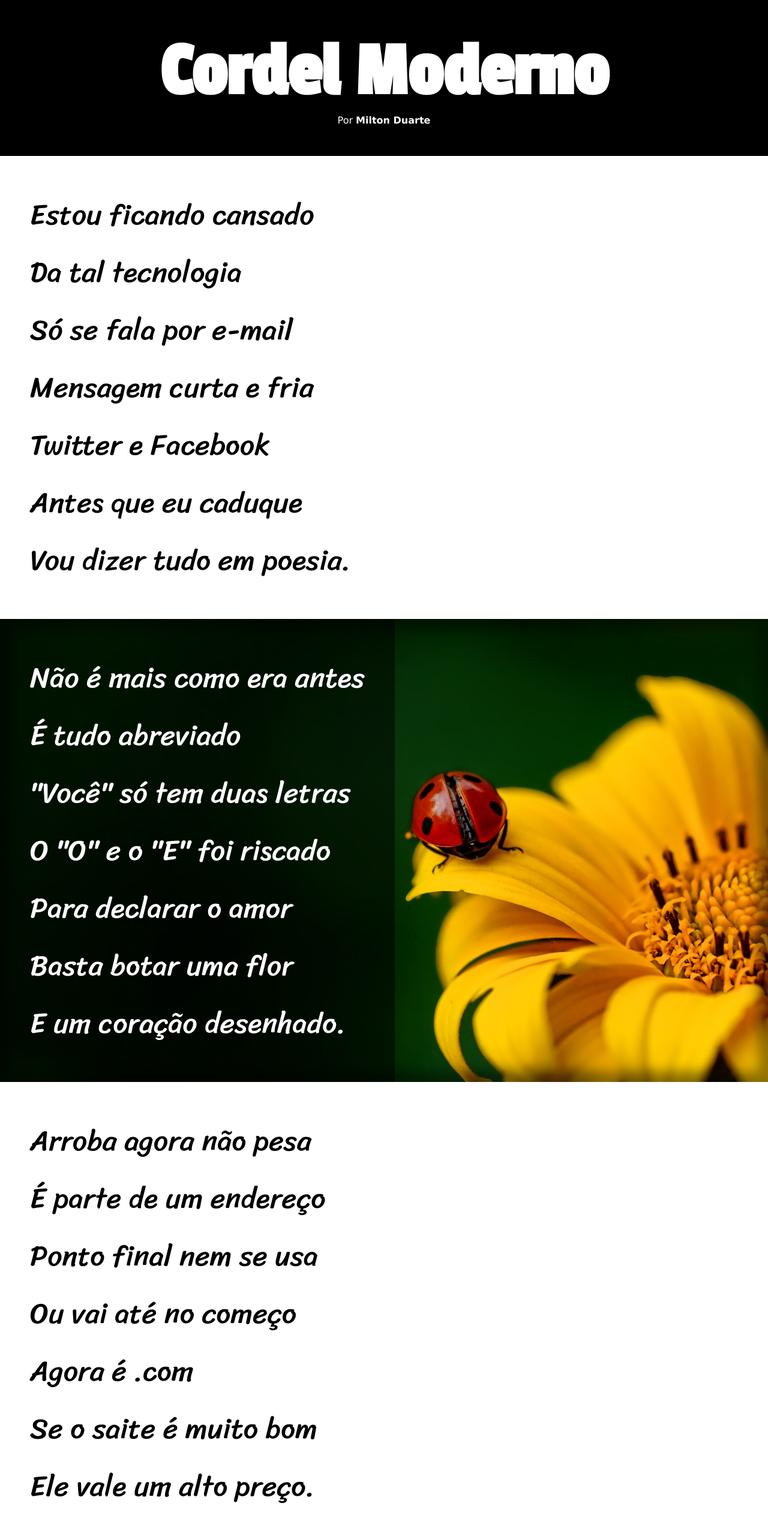
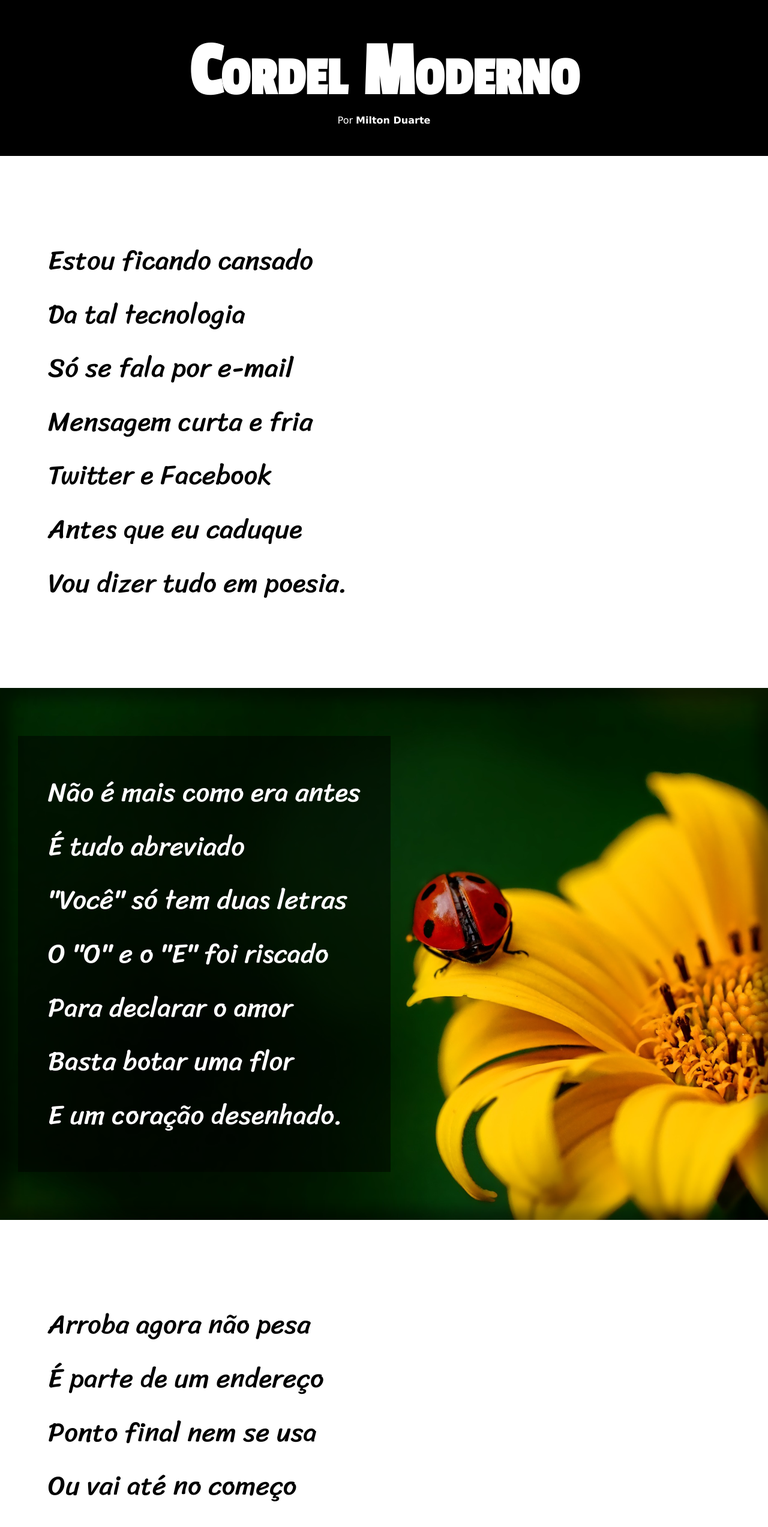
Before and after one commit to ianantonietti/HTML5_E_CSS3, a plain HTML site: page DESAFIOS/ds12/index.html in a window 1280 px wide. Shown: the top 2546 px of the page at 60% size. Drawn offline with Linux system fonts and the light colour scheme.

Commit message:
atualizei o css

```diff
--- a/DESAFIOS/ds12/index.html
+++ b/DESAFIOS/ds12/index.html
@@ -11,7 +11,9 @@
         <h1>
             Cordel Moderno
         </h1>
-        <p>Por <a href="https://www.recantodasletras.com.br/poesias/3186743">Milton Duarte</a></p>
+        <p>
+            Por <a href="https://www.recantodasletras.com.br/poesias/3186743" target="_blank">Milton Duarte</a>
+        </p>
     </header>
 
     <section class="normal">
@@ -22,7 +24,7 @@
             Mensagem curta e fria<br>
             Twitter e Facebook<br>
             Antes que eu caduque<br>
-            Vou dizer tudo em poesia.<br>
+            Vou dizer tudo em poesia.
         </p>
     </section>
     <section id="fundo1">
@@ -33,7 +35,7 @@
             O "O" e o "E" foi riscado<br>
             Para declarar o amor<br>
             Basta botar uma flor<br>
-            E um coração desenhado.<br>
+            E um coração desenhado.
         </p>
     </section>
     <section class="normal">
@@ -44,7 +46,7 @@
             Ou vai até no começo<br>
             Agora é .com<br>
             Se o saite é muito bom<br>
-            Ele vale um alto preço.<br>
+            Ele vale um alto preço.
         </p>
     </section>
     <section class="normal">
@@ -55,7 +57,7 @@
             Ponto e vírgula e um asterisco<br>
             Um beijo significa<br>
             Pra entender como fica<br>
-            Decifre esse rabisco.<br>
+            Decifre esse rabisco.
         </p>
     </section>
 
@@ -67,7 +69,7 @@
             Só chegava no Verão<br>
             Mas matava a saudade<br>
             Era texto de verdade<br>
-            Nas linhas do coração.<br>
+            Nas linhas do coração.
         </p>
     </section>
 
@@ -79,7 +81,7 @@
             A pessoa foi embora<br>
             Abriu outro aplicativo<br>
             O mundo ficou cativo<br>
-            Da tecnologia do agora.<br>
+            Da tecnologia do agora.
         </p>
     </section>
 
@@ -91,7 +93,7 @@
             Se quiser, faça esse teste<br>
             Dois pontos são dois joelhos<br>
             Seus lábios são aparelhos<br>
-            Deixe que Deus interprete.<br>
+            Deixe que Deus interprete.
         </p>
     </section>
     <footer>
--- a/DESAFIOS/ds12/style.css
+++ b/DESAFIOS/ds12/style.css
@@ -27,6 +27,11 @@
     padding: 0px;
 }
 
+html, body {
+    min-height: 100vh;
+    background-color: darkgray;
+}
+
 header {
     background-color: black;
     text-align: center;
@@ -37,7 +42,8 @@ header {
 h1 {
     color: white;
     font-family: var(--fonte-destaque);
-    font-size: 8em;
+    font-size: 10vw;
+    font-variant: small-caps;
 }
 
 header > p {
@@ -64,10 +70,13 @@ a:hover {
 
 section {
     font-family: var(--fonte-padrao);
+    padding-top: 10vh;
+    padding-bottom: 10vh;
+    padding-left: 30px;
 }
 
 section > p {
-    font-size: 3em;
+    font-size: 3.5vw;
     padding: 50px;
     line-height: 2em;
 }
```
